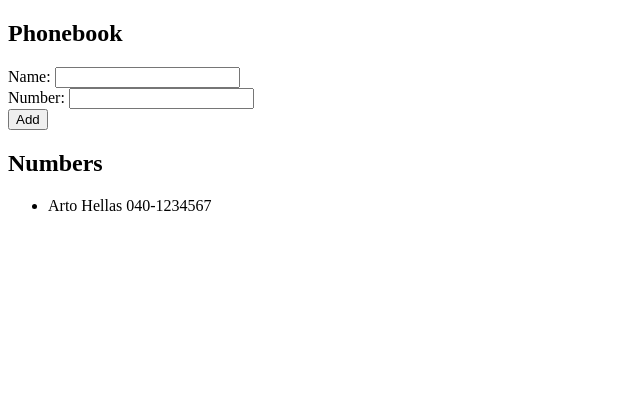
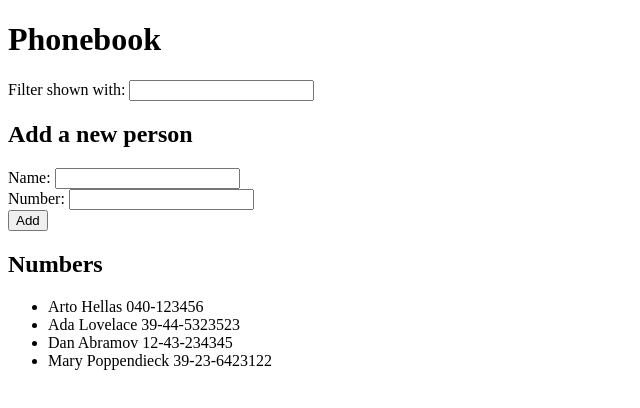
Before and after one commit to mina-fayazi/FullStackOpen, a React (Vite) app in the folder part2/phonebook/: page / in a window 1280 px wide. Shown: the top 408 px of the page, without its empty margins (0-640 px from the left). Built offline with nearby package versions, Linux system fonts and the light colour scheme.

Commit message:
Add exercise 2.9 and update README

```diff
--- a/part2/phonebook/src/App.jsx
+++ b/part2/phonebook/src/App.jsx
@@ -1,9 +1,15 @@
 import { useState } from 'react'
 
 const App = () => {
-  const [persons, setPersons] = useState([{ name: 'Arto Hellas', number: '040-1234567' }])
+  const [persons, setPersons] = useState([
+    { name: 'Arto Hellas', number: '040-123456', id: 1 },
+    { name: 'Ada Lovelace', number: '39-44-5323523', id: 2 },
+    { name: 'Dan Abramov', number: '12-43-234345', id: 3 },
+    { name: 'Mary Poppendieck', number: '39-23-6423122', id: 4 }
+  ])
   const [newName, setNewName] = useState('')
   const [newNumber, setNewNumber] = useState('')
+  const [filter, setFilter] = useState('')
 
   // Handle form submission
   const addPerson = (event) => {
@@ -15,8 +21,9 @@ const App = () => {
     if (nameExists) {
       alert(`${newName} is already added to phonebook`)
     } else {
-      const newPerson = { name: newName, number: newNumber }
-      setPersons(persons.concat(newPerson))
+      const newId = Math.max(...persons.map((p) => p.id)) + 1
+      const newPerson = { name: newName, number: newNumber, id: newId }
+	  setPersons(persons.concat(newPerson))
       setNewName('')
       setNewNumber('')
     }
@@ -25,10 +32,27 @@ const App = () => {
   // Handle changes in the input field
   const handleNameChange = (event) => setNewName(event.target.value)
   const handleNumberChange = (event) => setNewNumber(event.target.value)
+  const handleFilterChange = (event) => setFilter(event.target.value)
+
+  // Search field
+  const personsToShow = filter
+    ? persons.filter((person) =>
+        person.name.toLowerCase().includes(filter.toLowerCase())
+      )
+    : persons
 
   return (
     <div>
-      <h2>Phonebook</h2>
+      <h1>Phonebook</h1>
+	  <div>
+        Filter shown with: <input
+			id="filter"
+			name="filter"
+			value={filter}
+			onChange={handleFilterChange}
+          />
+      </div>
+	  <h2>Add a new person</h2>
       <form onSubmit={addPerson}>
         <div>
           Name: <input
@@ -54,8 +78,8 @@ const App = () => {
       </form>
       <h2>Numbers</h2>
       <ul>
-        {persons.map((person) => (
-          <li key={person.name}>{person.name} {person.number}</li>
+        {personsToShow.map((person) => (
+          <li key={person.id}>{person.name} {person.number}</li>
         ))}
       </ul>
     </div>
```
Also changed, not shown: 1 other file (tests, documents, lock files or other folders).
